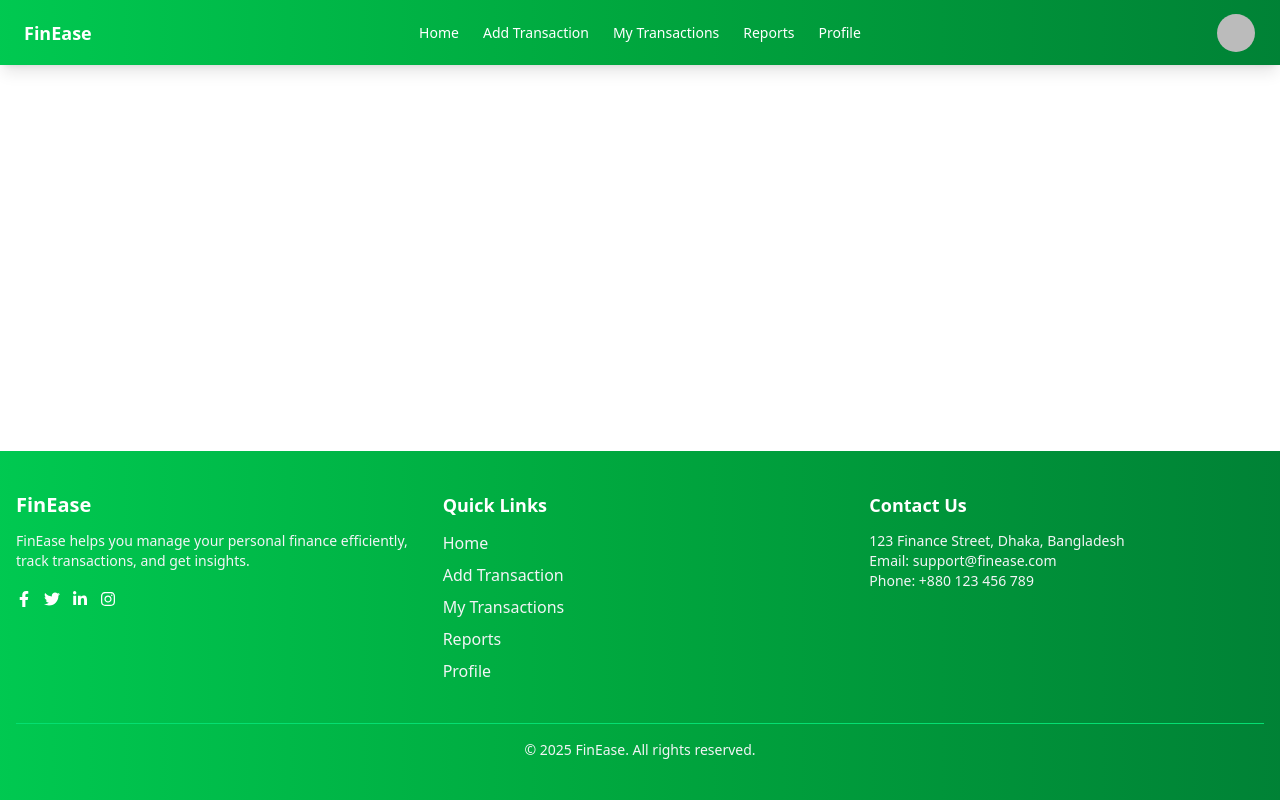
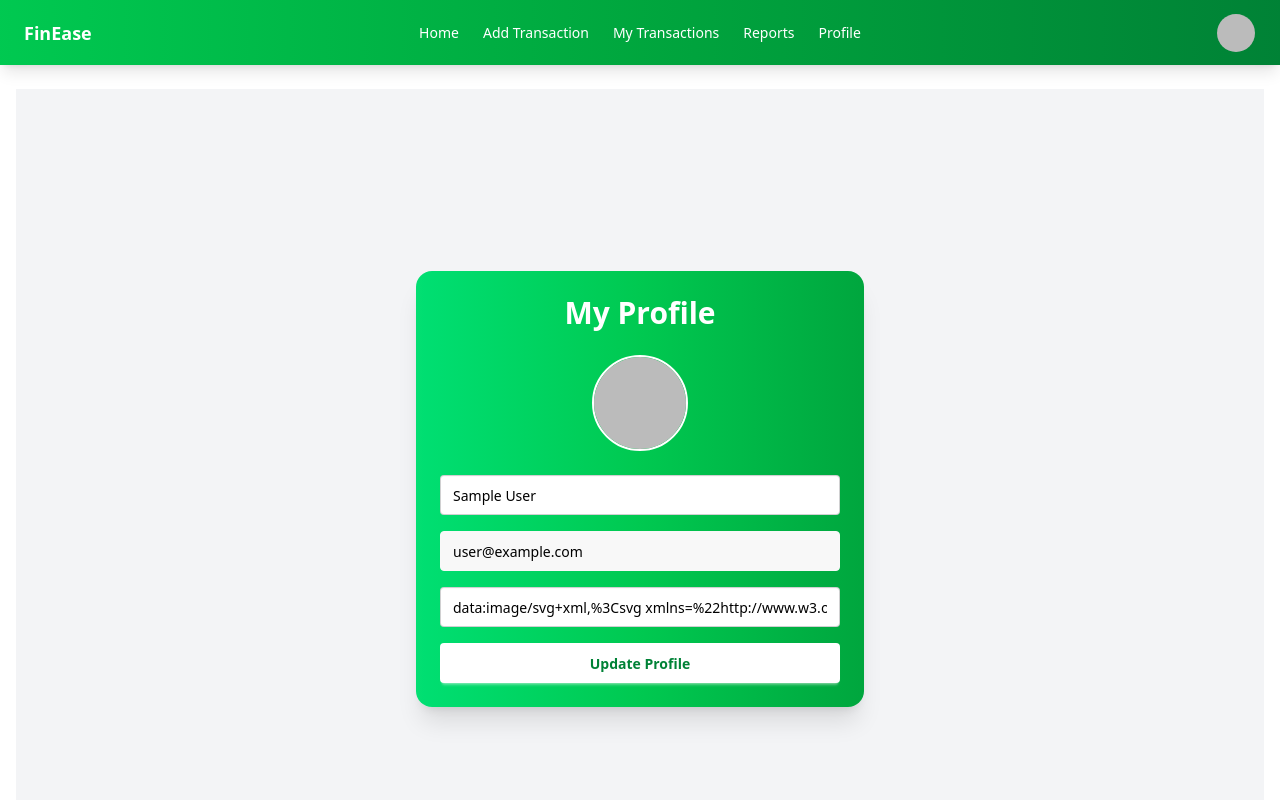
Before and after one commit to priyotush25/finease-client, a React (Vite) app: page /profile in a window 1280 px wide. Shown: the top 800 px of the page. Built offline with nearby package versions, Linux system fonts and the light colour scheme; no server answers; sample sign-in values are in the browser's storage.

Commit message:
add profile section

```diff
--- a/src/Pages/AddTransaction.jsx
+++ b/src/Pages/AddTransaction.jsx
@@ -35,7 +35,7 @@ const AddTransaction = () => {
   };
 
   return (
-    <div className="min-h-screen flex items-center justify-center bg-gray-100 p-6">
+    <div className="min-h-screen flex items-center justify-center  p-6">
       <div className="card p-8 rounded-2xl bg-gradient-to-r from-green-400 via-green-500 to-green-600 text-white shadow-lg w-full max-w-md">
         <h2 className="text-2xl font-bold mb-6 text-center">Add Transaction</h2>
         <form onSubmit={handleSubmit} className="flex flex-col gap-4">
--- a/src/Pages/MyTransactions.jsx
+++ b/src/Pages/MyTransactions.jsx
@@ -40,7 +40,7 @@ const MyTransactions = () => {
   }, [user]);
 
   return (
-    <div className="min-h-screen p-6 bg-gray-100 flex flex-col items-center">
+    <div className="min-h-screen p-6 flex flex-col items-center">
       <h2 className="text-3xl font-bold mb-6 text-green-800">
         My Transactions
       </h2>
--- a/src/Pages/Profile.jsx
+++ b/src/Pages/Profile.jsx
@@ -1,5 +1,82 @@
+import { useEffect, useState } from "react";
+import { toast } from "react-toastify";
+import { useAuth } from "../context/AuthContext";
+
 const Profile = () => {
-  return <div></div>;
+  const { user, updateUserProfile } = useAuth();
+  const [name, setName] = useState("");
+  const [photoURL, setPhotoURL] = useState("");
+  const [loading, setLoading] = useState(false);
+
+  useEffect(() => {
+    if (user) {
+      setName(user.displayName || "");
+      setPhotoURL(user.photoURL || "");
+    }
+  }, [user]);
+
+  const handleUpdate = async (e) => {
+    e.preventDefault();
+    setLoading(true);
+    try {
+      await updateUserProfile({ displayName: name, photoURL });
+      toast.success("Profile updated successfully!");
+    } catch (error) {
+      toast.error(error.message);
+    } finally {
+      setLoading(false);
+    }
+  };
+
+  return (
+    <div className="min-h-screen flex items-center justify-center bg-gray-100 p-6">
+      <div className="card w-full max-w-md p-6 rounded-2xl shadow-xl bg-gradient-to-r from-green-400 via-green-500 to-green-600 text-white">
+        <h2 className="text-3xl font-bold mb-6 text-center">My Profile</h2>
+
+        {/* Profile Photo */}
+        <div className="flex justify-center mb-6">
+          <img
+            src={photoURL || "https://i.ibb.co.com/Hp3NBfMd/avatar.png"}
+            alt="Profile"
+            className="w-24 h-24 rounded-full object-cover border-2 border-white"
+          />
+        </div>
+
+        <form onSubmit={handleUpdate} className="flex flex-col gap-4">
+          <input
+            type="text"
+            placeholder="Name"
+            className="input input-bordered w-full text-black"
+            value={name}
+            onChange={(e) => setName(e.target.value)}
+            required
+          />
+          <input
+            type="email"
+            placeholder="Email"
+            className="input input-bordered w-full text-black"
+            value={user?.email || ""}
+            disabled
+          />
+          <input
+            type="text"
+            placeholder="Photo URL"
+            className="input input-bordered w-full text-black"
+            value={photoURL}
+            onChange={(e) => setPhotoURL(e.target.value)}
+          />
+
+          <button
+            type="submit"
+            className="btn bg-white text-green-700 border-none"
+            disabled={loading}
+          >
+            {loading ? "Updating..." : "Update Profile"}
+          </button>
+        </form>
+      </div>
+    </div>
+  );
 };
 
 export default Profile;
--- a/src/Pages/Reports.jsx
+++ b/src/Pages/Reports.jsx
@@ -115,7 +115,7 @@ const Reports = () => {
   }));
 
   return (
-    <div className="min-h-screen flex flex-col items-center justify-start p-6 bg-gray-100">
+    <div className="min-h-screen flex flex-col items-center justify-start p-6">
       <div className="w-full max-w-6xl card shadow-xl p-6 rounded-2xl bg-gradient-to-r from-green-400 via-green-500 to-green-600 text-white">
         <h2 className="text-3xl font-bold mb-6 text-center">Reports</h2>
 
--- a/src/Pages/TransactionDetails.jsx
+++ b/src/Pages/TransactionDetails.jsx
@@ -26,7 +26,7 @@ const TransactionDetails = () => {
   if (!tx) return <p className="text-center mt-6">Transaction not found</p>;
 
   return (
-    <div className="min-h-screen flex flex-col items-center justify-start p-6 bg-gray-100">
+    <div className="min-h-screen flex flex-col items-center justify-start p-6 ">
       <div className="card w-full max-w-md p-6 rounded-2xl bg-gradient-to-r from-green-400 via-green-500 to-green-600 text-white shadow-lg">
         <h2 className="text-2xl font-bold mb-4 text-center">
           Transaction Details
--- a/src/Pages/UpdateTransaction.jsx
+++ b/src/Pages/UpdateTransaction.jsx
@@ -48,7 +48,7 @@ const UpdateTransaction = () => {
   };
 
   return (
-    <div className="min-h-screen flex items-center justify-center bg-gray-100 p-6">
+    <div className="min-h-screen flex items-center justify-center p-6">
       <div className="card p-8 rounded-2xl bg-gradient-to-r from-green-400 via-green-500 to-green-600 text-white shadow-lg w-full max-w-md">
         <h2 className="text-2xl font-bold mb-6 text-center">
           Update Transaction
```
Also changed, not shown: src/assets/avatar.png (added).
